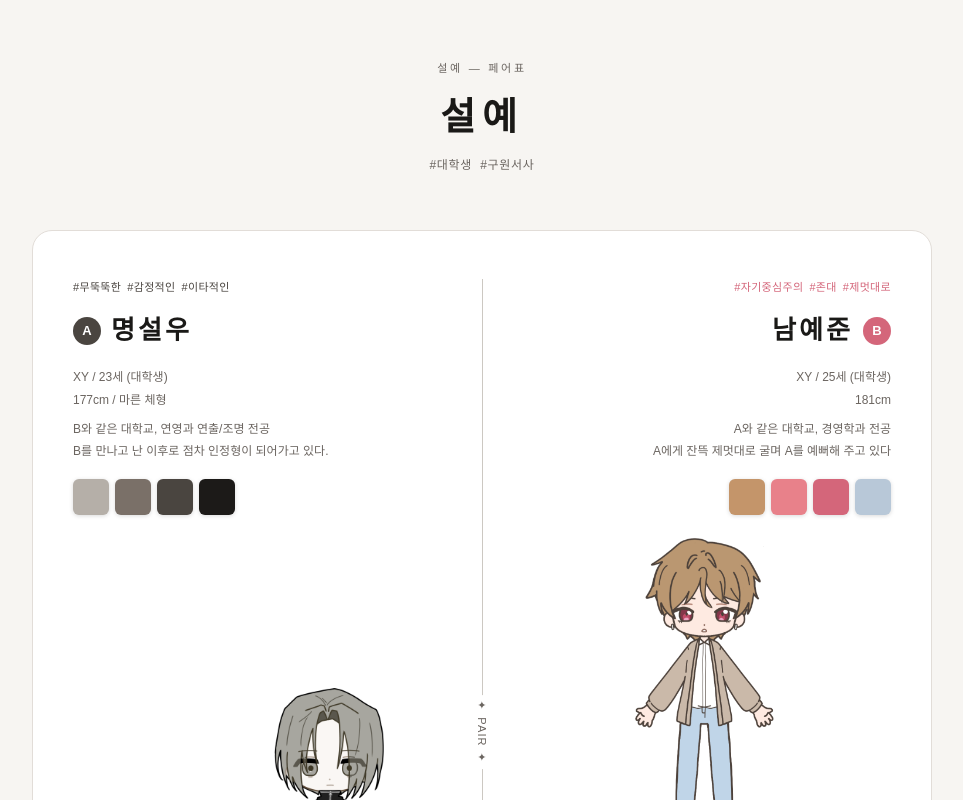
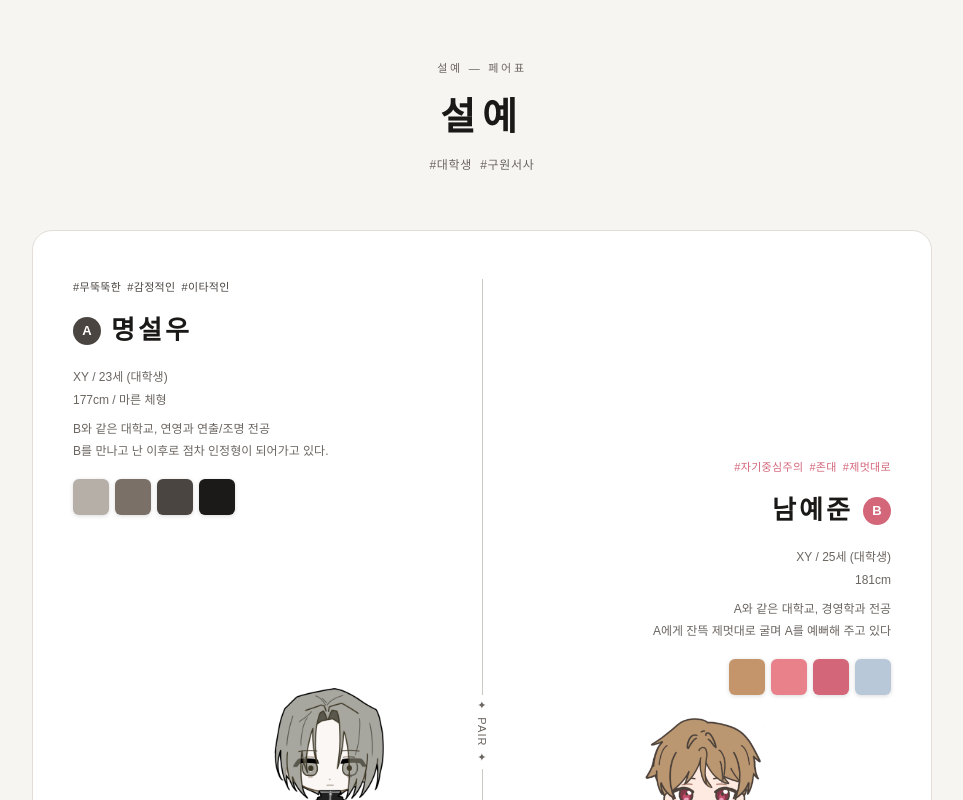
Before and after one commit to GrullmanHetche/chunghye, a Next.js app: page /profile in a window 1280 px wide. Shown: the top 800 px of the page, without its empty margins (158-1121 px from the left). Built offline with nearby package versions, Linux system fonts and the light colour scheme.

Commit message:
Update page.tsx

```diff
--- a/app/profile/page.tsx
+++ b/app/profile/page.tsx
@@ -330,7 +330,7 @@ export default function ProfilePage() {
             padding: "48px 40px",
             display: "flex",
             gap: 0,
-            alignItems: "flex-start",
+            alignItems: "flex-end",
           }}
         >
           {/* ── A: 명설우 — height 크게 ── */}
```
